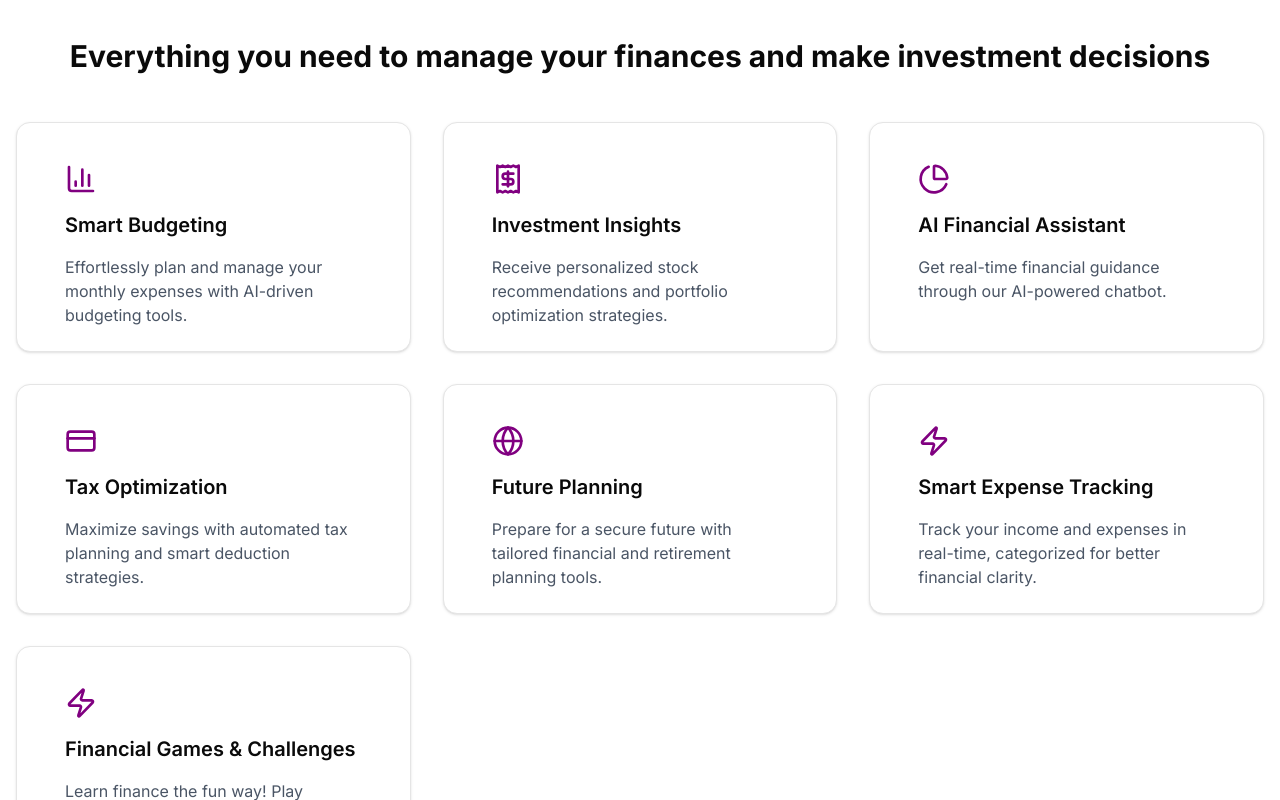
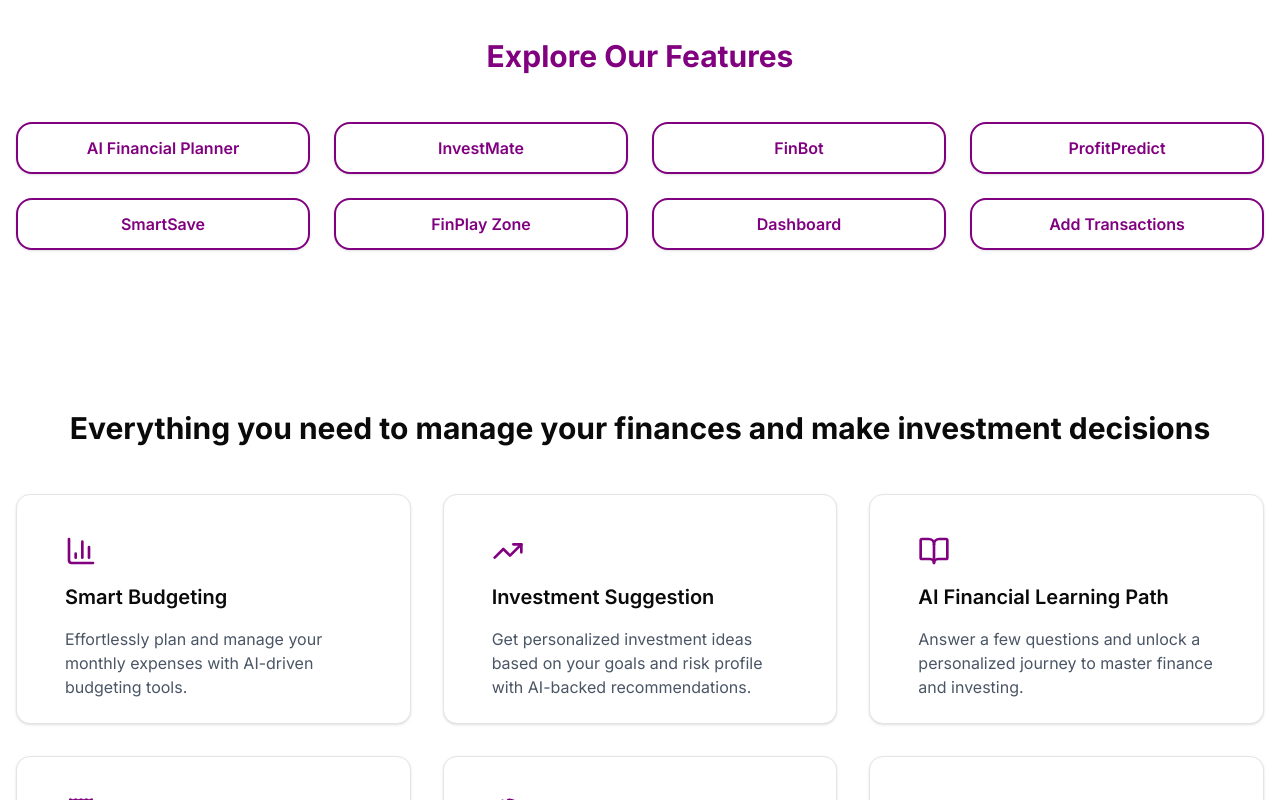
Before and after one commit to Ankita9911/my-app, a Next.js app: page / in a window 1280 px wide. Shown: the part 2320-3120 px from the top of the page. Built offline with nearby package versions, Linux system fonts and the light colour scheme; no server answers.

Commit message:
Aanya's Card added

```diff
--- a/app/page.jsx
+++ b/app/page.jsx
@@ -27,6 +27,57 @@ export default function Home() {
           </div>
         </div>
       </section>
+      <section className="py-20 bg-white">
+  <div className="container mx-auto px-4">
+    <h2 className="text-3xl font-bold text-center text-[#800080] mb-12">
+      Explore Our Features
+    </h2>
+
+    <div className="grid grid-cols-1 sm:grid-cols-2 md:grid-cols-3 lg:grid-cols-4 gap-6">
+      <Link href="https://financeytpath.vercel.app/">
+        <button className="w-full bg-white border-2 border-[#800080] text-[#800080] hover:bg-[#800080] hover:text-white font-semibold py-3 px-5 rounded-2xl shadow transition duration-300">
+          AI Financial Planner
+        </button>
+      </Link>
+      <Link href="https://v0-new-project-oltqdc2avbx-7dvymh.vercel.app/">
+        <button className="w-full bg-white border-2 border-[#800080] text-[#800080] hover:bg-[#800080] hover:text-white font-semibold py-3 px-5 rounded-2xl shadow transition duration-300">
+          InvestMate
+        </button>
+      </Link>
+      <Link href="/finbot">
+        <button className="w-full bg-white border-2 border-[#800080] text-[#800080] hover:bg-[#800080] hover:text-white font-semibold py-3 px-5 rounded-2xl shadow transition duration-300">
+          FinBot
+        </button>
+      </Link>
+      <Link href="/profit-predict">
+        <button className="w-full bg-white border-2 border-[#800080] text-[#800080] hover:bg-[#800080] hover:text-white font-semibold py-3 px-5 rounded-2xl shadow transition duration-300">
+          ProfitPredict
+        </button>
+      </Link>
+      <Link href="/smart-save">
+        <button className="w-full bg-white border-2 border-[#800080] text-[#800080] hover:bg-[#800080] hover:text-white font-semibold py-3 px-5 rounded-2xl shadow transition duration-300">
+          SmartSave
+        </button>
+      </Link>
+      <Link href="/finplay">
+        <button className="w-full bg-white border-2 border-[#800080] text-[#800080] hover:bg-[#800080] hover:text-white font-semibold py-3 px-5 rounded-2xl shadow transition duration-300">
+          FinPlay Zone
+        </button>
+      </Link>
+      <Link href="/dashboard">
+        <button className="w-full bg-white border-2 border-[#800080] text-[#800080] hover:bg-[#800080] hover:text-white font-semibold py-3 px-5 rounded-2xl shadow transition duration-300">
+          Dashboard
+        </button>
+      </Link>
+      <Link href="/transaction/create">
+        <button className="w-full bg-white border-2 border-[#800080] text-[#800080] hover:bg-[#800080] hover:text-white font-semibold py-3 px-5 rounded-2xl shadow transition duration-300">
+          Add Transactions
+        </button>
+      </Link>
+    </div>
+  </div>
+</section>
+
       <section className="py-20">
         <div className="container mx-auto px-4">
           <h2 className="text-3xl font-bold text-center mb-12">Everything you need to manage your finances and make investment decisions</h2>
--- a/data/landing.js
+++ b/data/landing.js
@@ -5,6 +5,9 @@ import {
     CreditCard,
     Globe,
     Zap,
+    BookOpen,
+    TrendingUpIcon,
+    Gamepad,
   } from "lucide-react";
 
   // Stats Data
@@ -36,6 +39,16 @@ import {
         "Effortlessly plan and manage your monthly expenses with AI-driven budgeting tools.",
     },
     {
+      icon: <TrendingUpIcon className="h-8 w-8 text-[#800080]" />,
+      title: "Investment Suggestion",
+      description: "Get personalized investment ideas based on your goals and risk profile with AI-backed recommendations.",
+    },
+    {
+      icon: <BookOpen className="h-8 w-8 text-[#800080]" />,
+      title: "AI Financial Learning Path",
+      description: "Answer a few questions and unlock a personalized journey to master finance and investing.",
+    },
+    {
       icon: <Receipt className="h-8 w-8 text-[#800080]" />,
       title: "Investment Insights",
       description:
@@ -62,7 +75,7 @@ import {
       description: "Track your income and expenses in real-time, categorized for better financial clarity.  ",
     },
     {
-      icon: <Zap className="h-8 w-8 text-[#800080]" />,
+      icon: <Gamepad className="h-8 w-8 text-[#800080]" />,
       title: "Financial Games & Challenges",
       description: "Learn finance the fun way! Play interactive games to improve budgeting, investing, and saving skills.",
     },
```
